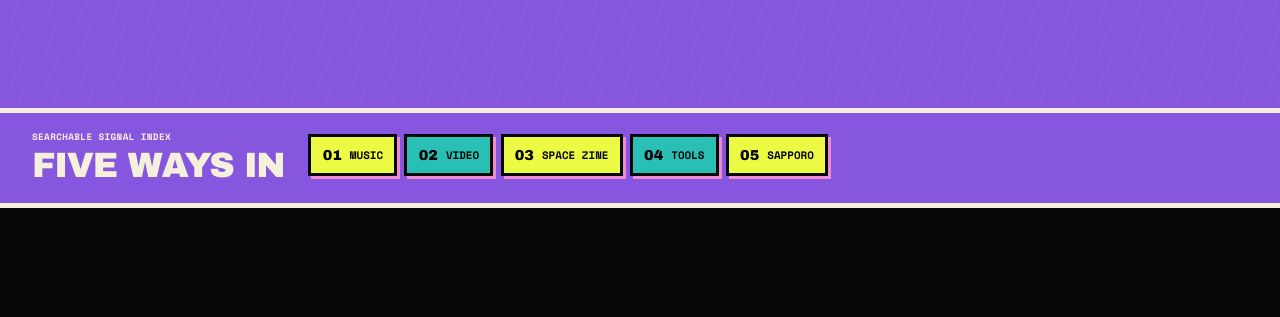
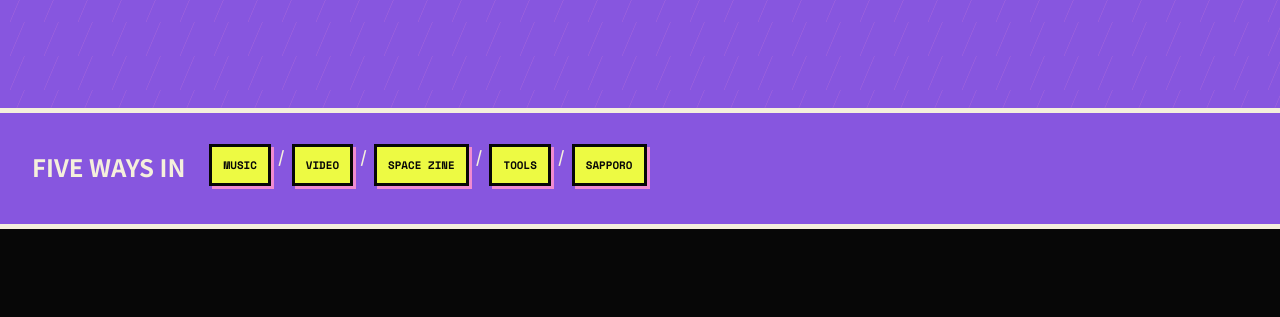
Before and after one commit to 7thleaf-gd/thepan, a website: page index.html in a window 1280 px wide. Shown: the part 4580-4897 px from the top of the page. Drawn offline with nearby package versions, Linux system fonts and the light colour scheme; a web font is replaced by a local one.

Commit message:
fix: reduce five ways to thin sitemap links

```diff
--- a/index.html
+++ b/index.html
@@ -212,16 +212,17 @@
     </section>
     <section class="signal-index reveal" aria-labelledby="signal-index-title">
       <div class="signal-index-inner">
-        <div class="signal-index-copy">
-          <span>SEARCHABLE SIGNAL INDEX</span>
-          <h2 id="signal-index-title">FIVE WAYS IN</h2>
-        </div>
+        <h2 id="signal-index-title">FIVE WAYS IN</h2>
         <nav class="signal-index-links" aria-label="Explore THE PAN">
-          <a href="/discover/the-pan-music/"><b>01</b><span>MUSIC</span></a>
-          <a href="/discover/the-pan-videos/"><b>02</b><span>VIDEO</span></a>
-          <a href="/discover/space-zine/"><b>03</b><span>SPACE ZINE</span></a>
-          <a href="/discover/browser-tools/"><b>04</b><span>TOOLS</span></a>
-          <a href="/discover/sapporo-psychedelic-indie/"><b>05</b><span>SAPPORO</span></a>
+          <a href="/discover/the-pan-music/">MUSIC</a>
+          <span aria-hidden="true">/</span>
+          <a href="/discover/the-pan-videos/">VIDEO</a>
+          <span aria-hidden="true">/</span>
+          <a href="/discover/space-zine/">SPACE ZINE</a>
+          <span aria-hidden="true">/</span>
+          <a href="/discover/browser-tools/">TOOLS</a>
+          <span aria-hidden="true">/</span>
+          <a href="/discover/sapporo-psychedelic-indie/">SAPPORO</a>
         </nav>
       </div>
     </section>
```
